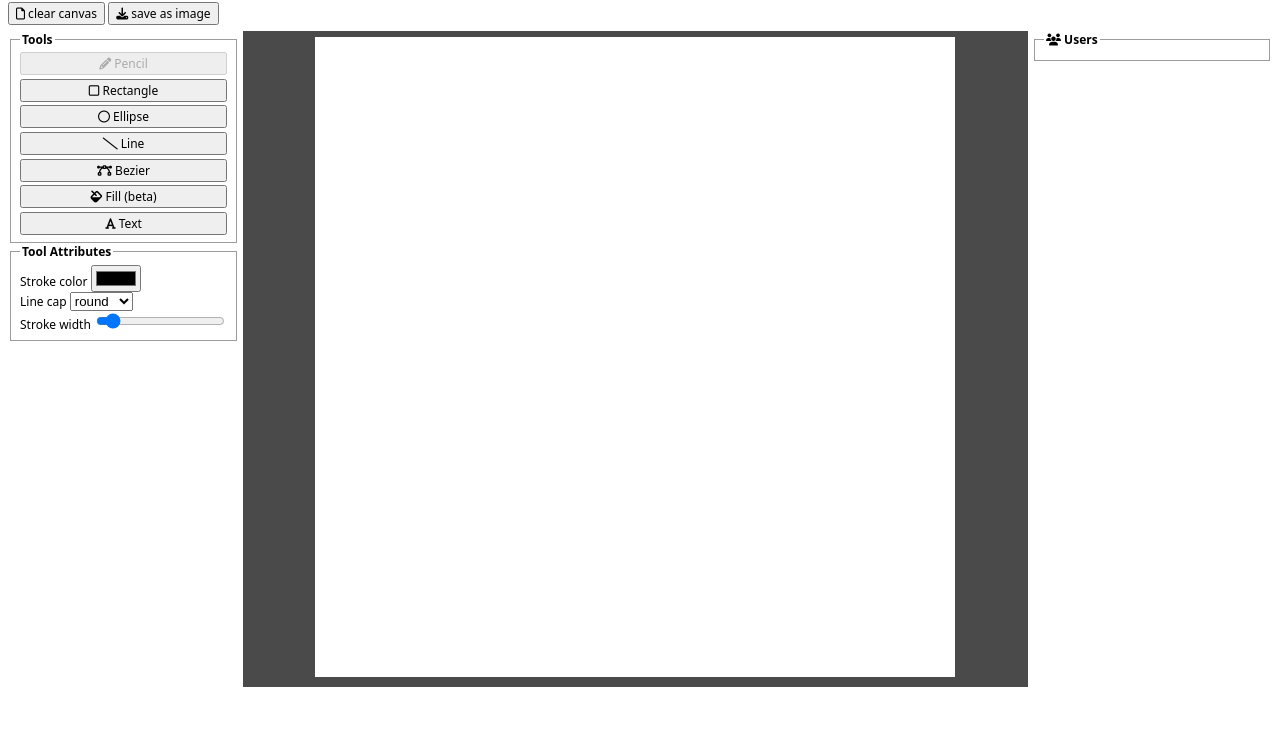
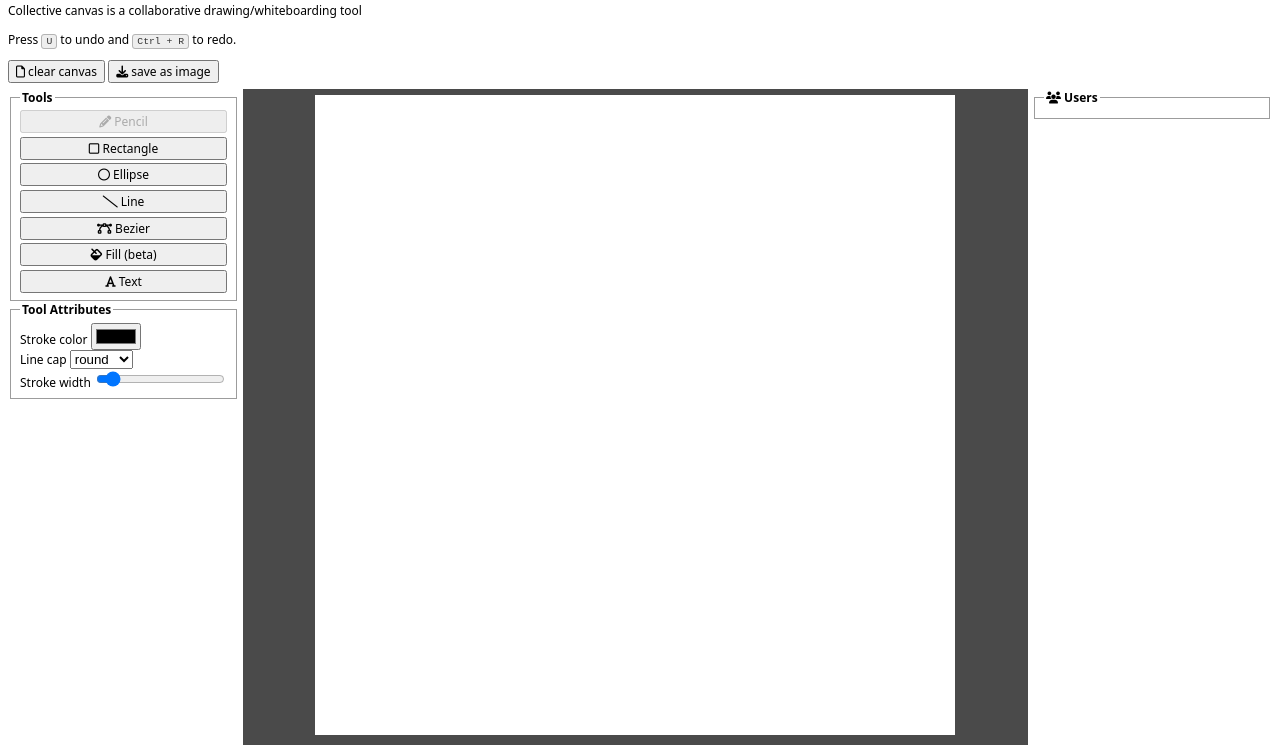
Before and after one commit to jatinkumar-me/collective-canvas, a website built with Vite: page index.html in a window 1280 px wide. Shown: the part 45-800 px from the top of the page. Built offline with nearby package versions, Linux system fonts and the light colour scheme; no server answers.

Commit message:
additional markup

```diff
--- a/index.html
+++ b/index.html
@@ -13,6 +13,14 @@
   <nav class="navbar">
     <h3 class="title" id="navbar-logo">🖌️ Collective-Canvas</h3>
   </nav>
+
+    <p>
+      Collective canvas is a collaborative drawing/whiteboarding tool
+    </p>
+
+    <p>
+      Press <kbd>U</kbd> to undo and <kbd>Ctrl + R</kbd> to redo.
+    </p>
 
   <main>
 
```
